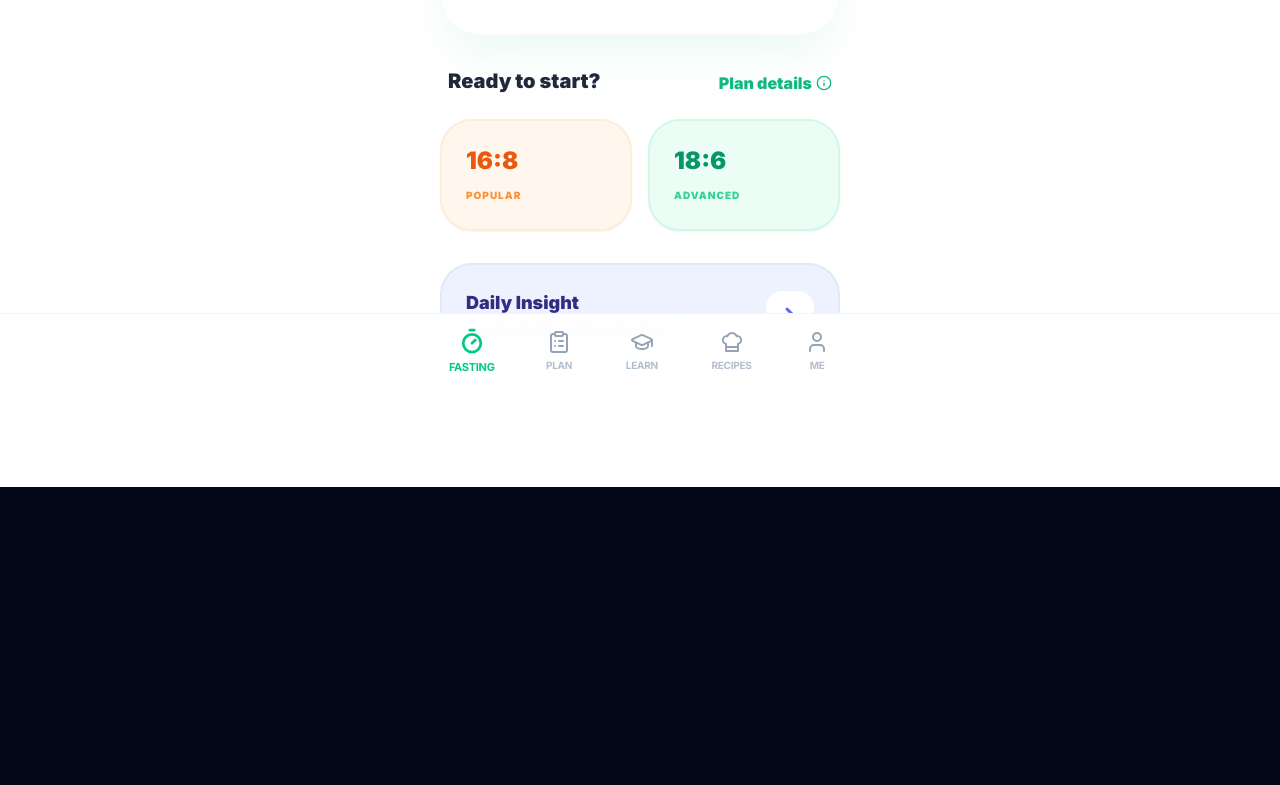
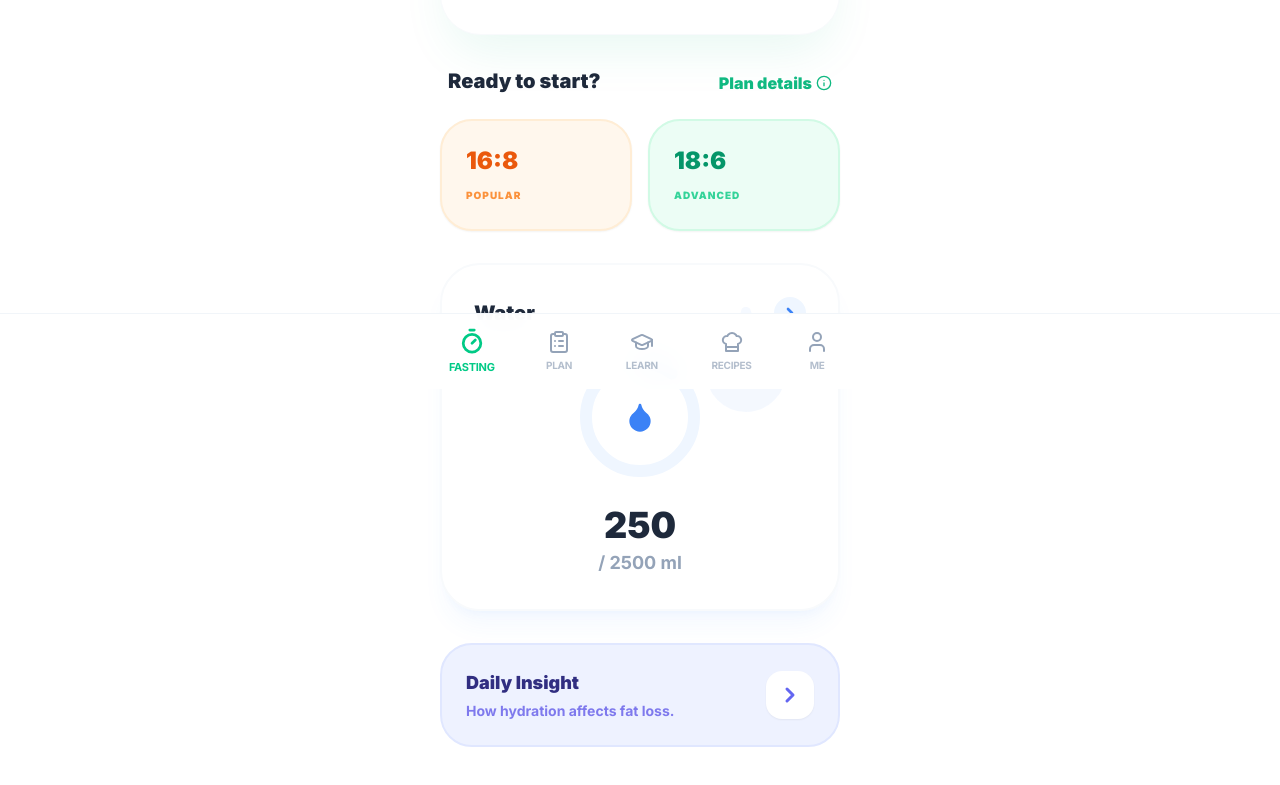
Before and after one commit to siavashakbarzadeh/fastingpro, a Next.js app: page /dashboard in a window 1280 px wide. Shown: the part 411-1196 px from the top of the page. Before the commit the page ends 898 px from the top, so only its background shows below. Built offline with nearby package versions, Linux system fonts and the light colour scheme; no server answers.

Commit message:
Update page.tsx

```diff
--- a/app/dashboard/page.tsx
+++ b/app/dashboard/page.tsx
@@ -4,7 +4,8 @@ import { useEffect, useState } from 'react';
 import FastingTimer from '@/components/fasting/timer';
 import { Button } from '@/components/ui/button';
 import api from '@/lib/api';
-import { Flame, Info, Bell, Settings } from 'lucide-react';
+import Link from 'next/link';
+import { Flame, Info, Bell, Settings, Droplet } from 'lucide-react';
 
 export default function DashboardPage() {
     const [activeFast, setActiveFast] = useState<any>(null);
@@ -46,7 +47,7 @@ export default function DashboardPage() {
     );
 
     return (
-        <div className="max-w-md mx-auto space-y-8 p-6 animate-fade-in">
+        <div className="max-w-md mx-auto space-y-8 p-6 animate-fade-in pb-32">
             <header className="flex justify-between items-center">
                 <div>
                     <h1 className="text-3xl font-black text-slate-800">Today</h1>
@@ -93,6 +94,37 @@ export default function DashboardPage() {
                 </div>
             )}
 
+            {/* Water Tracker Widget */}
+            <Link href="/water-tracker" className="block">
+                <div className="bg-white border-2 border-slate-50 shadow-xl shadow-blue-500/5 rounded-[2.5rem] p-8 flex flex-col items-center justify-center gap-6 hover:scale-[1.02] transition-transform cursor-pointer relative overflow-hidden">
+                    <div className="absolute top-0 right-0 p-8 opacity-5">
+                        <Droplet size={120} fill="currentColor" className="text-blue-500" />
+                    </div>
+                    <div className="w-full flex justify-between items-center z-10">
+                        <h4 className="text-slate-800 font-black text-xl">Water</h4>
+                        <div className="w-8 h-8 rounded-full bg-blue-50 flex items-center justify-center text-blue-500">
+                            <ChevronRight size={16} strokeWidth={4} />
+                        </div>
+                    </div>
+
+                    <div className="relative w-32 h-32 z-10">
+                        {/* Background Circle */}
+                        <svg className="w-full h-full transform -rotate-90">
+                            <circle cx="64" cy="64" r="54" stroke="#eff6ff" strokeWidth="12" fill="none" />
+                            <circle cx="64" cy="64" r="54" stroke="#3b82f6" strokeWidth="12" fill="none" strokeDasharray="339.29" strokeDashoffset="305.3" strokeLinecap="round" />
+                        </svg>
+                        <div className="absolute inset-0 flex items-center justify-center text-blue-500">
+                            <Droplet fill="currentColor" size={32} />
+                        </div>
+                    </div>
+
+                    <div className="text-center z-10">
+                        <span className="text-4xl font-black text-slate-800 block mb-1">250</span>
+                        <span className="text-slate-400 font-bold text-lg">/ 2500 ml</span>
+                    </div>
+                </div>
+            </Link>
+
             <div className="bg-indigo-50 border-2 border-indigo-100 rounded-[2rem] p-6 flex items-center justify-between group cursor-pointer hover:bg-indigo-100 transition-colors">
                 <div className="space-y-1">
                     <h4 className="text-indigo-900 font-black text-lg">Daily Insight</h4>
```
